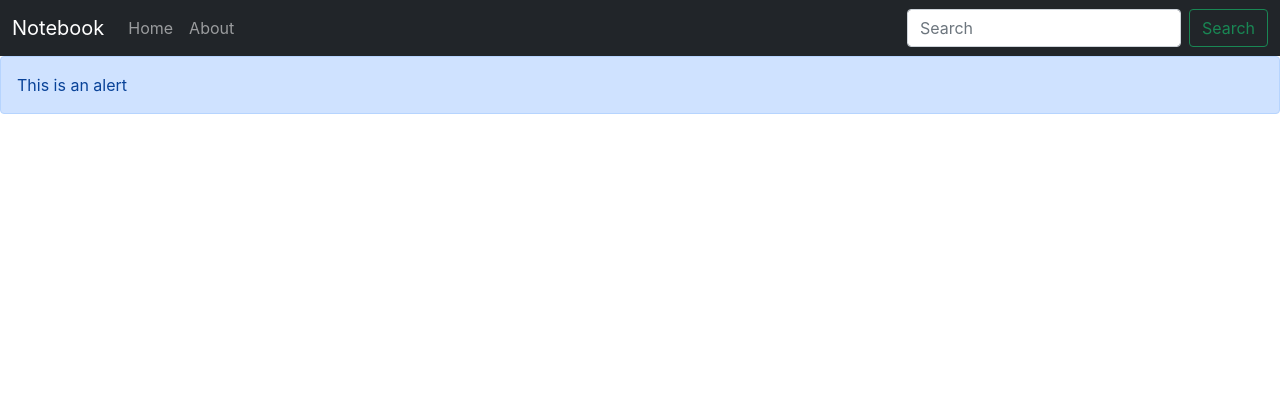
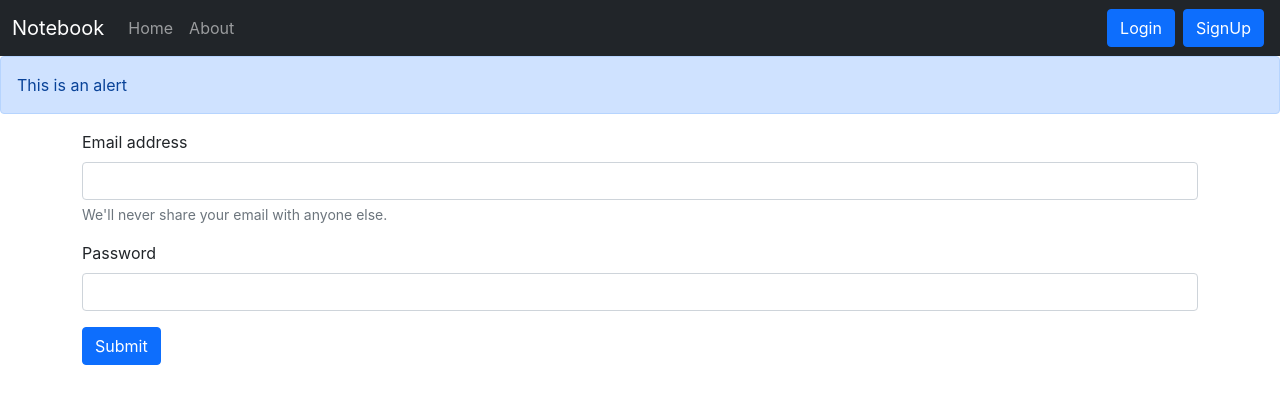
Before and after one commit to saisab29/notebook-backend, a React (Create React App) app: page /login in a window 1280 px wide. Shown: the top 404 px of the page. Built offline with nearby package versions, Linux system fonts and the light colour scheme.

Commit message:
Added Login component and checkers for success in auth.js backend

```diff
--- a/src/App.jsx
+++ b/src/App.jsx
@@ -10,6 +10,8 @@
 import About from './components/About';
 import NoteState from './context/notes/NoteState';
 import { Alert } from './components/Alert';
+import Login from './components/Login';
+import Signup from './components/Signup';
 
 function App() {
   return (
@@ -23,6 +25,8 @@
 
               <Route exact path='/' element={<Home />} />
               <Route exact path='/about' element={<About />} />
+              <Route exact path='/login' element={<Login />} />
+              <Route exact path='/signup' element={<Signup />} />
 
             </Routes>
           </div>
--- /dev/null
+++ b/src/components/Login.jsx
@@ -0,0 +1,55 @@
+import { React, useState } from 'react'
+import { useNavigate } from 'react-router-dom'
+
+const Login = (props) => {
+    const [credentials, setCredentials] = useState({ email: "", password: "" })
+    const navigate = useNavigate();
+
+
+    const handleSubmit = async (e) => {
+        e.preventDefault();
+        const response = await fetch("http://localhost:5000/api/auth/login", {
+            method: 'POST',
+            headers: {
+                'Content-Type': 'application/json',
+
+
+            },
+            body: JSON.stringify({ email: credentials.email, password: credentials.password })
+        });
+        const json = await response.json();
+        console.log(json);
+        if (json.success) {
+            //Save the auth token and redirect
+            localStorage.setItem('token', json.authtoken)
+            navigate("/")
+        }
+        else {
+            alert("Invalid credentials");
+        }
+
+    }
+    const onChange = (e) => {
+        setCredentials({ ...credentials, [e.target.name]: e.target.value })
+
+    }
+    return (
+        <div>
+            <form onSubmit={handleSubmit}>
+                <div className="mb-3">
+                    <label htmlFor="email" className="form-label" >Email address</label>
+                    <input type="email" className="form-control" value={credentials.email} id="email" name="email" aria-describedby="emailHelp" onChange={onChange} />
+                    <div id="emailHelp" className="form-text">We'll never share your email with anyone else.</div>
+                </div>
+                <div className="mb-3">
+                    <label htmlFor="password" className="form-label" >Password</label>
+                    <input type="password" className="form-control" value={credentials.password} id="password" name="password" onChange={onChange} />
+                </div>
+
+                <button type="submit" className="btn btn-primary" >Submit</button>
+            </form>
+        </div>
+    )
+}
+
+export default Login
--- a/src/components/Navbar.jsx
+++ b/src/components/Navbar.jsx
@@ -23,8 +23,9 @@
 
                     </ul>
                     <form className="d-flex">
-                        <input className="form-control me-2" type="search" placeholder="Search" aria-label="Search" />
-                        <button className="btn btn-outline-success" type="submit">Search</button>
+
+                        <Link className="btn btn-primary mx-1" to="/login" role="button">Login</Link>
+                        <Link className="btn btn-primary mx-1" to="/signup" role="button">SignUp</Link>
                     </form>
                 </div>
             </div>
--- /dev/null
+++ b/src/components/Signup.jsx
@@ -0,0 +1,9 @@
+import React from 'react'
+
+const Signup = () => {
+    return (
+        <div>I am Signup</div>
+    )
+}
+
+export default Signup
```
Also changed, not shown: src/components/Home.jsx (line endings or trailing spaces), 1 other file (tests, documents, lock files or other folders).
